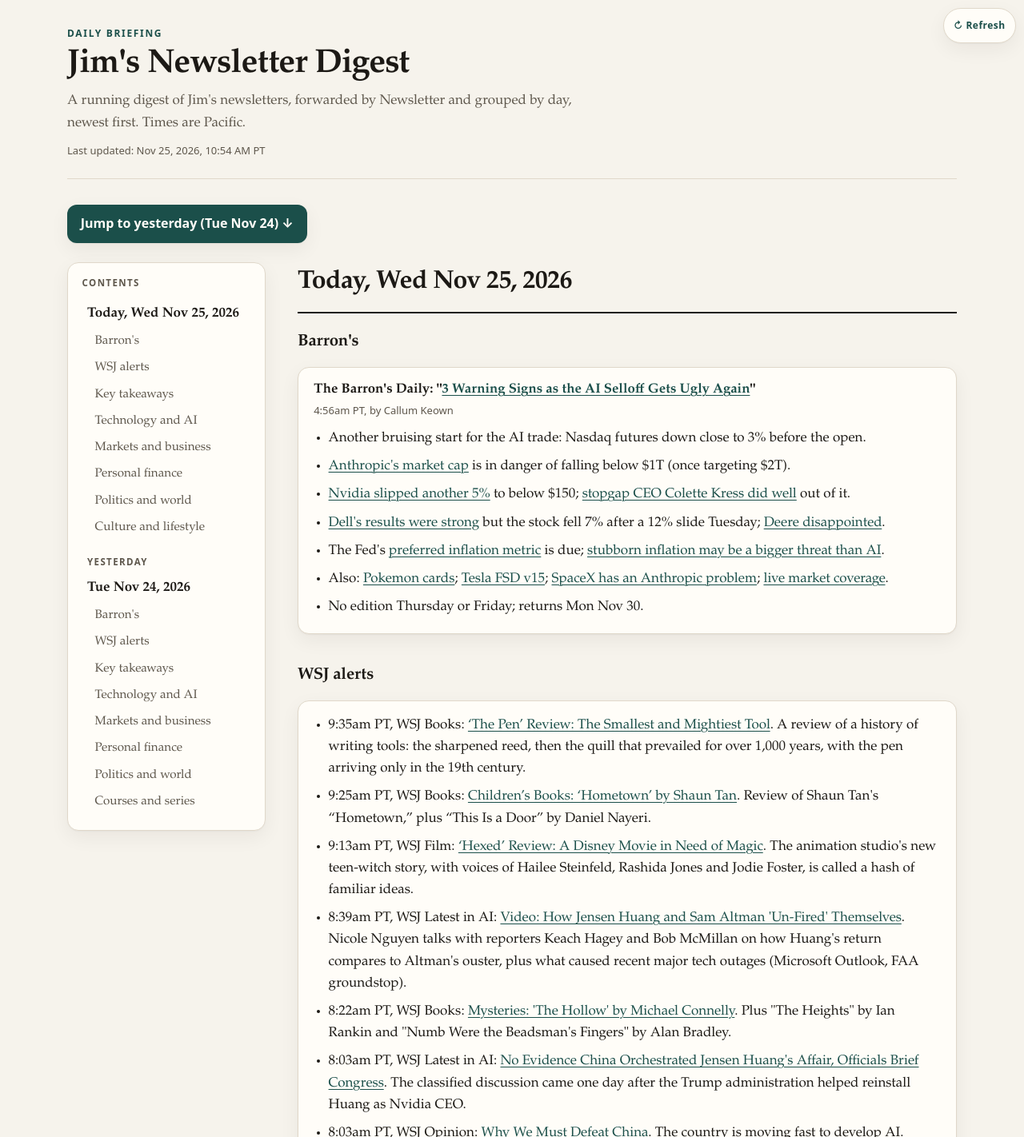
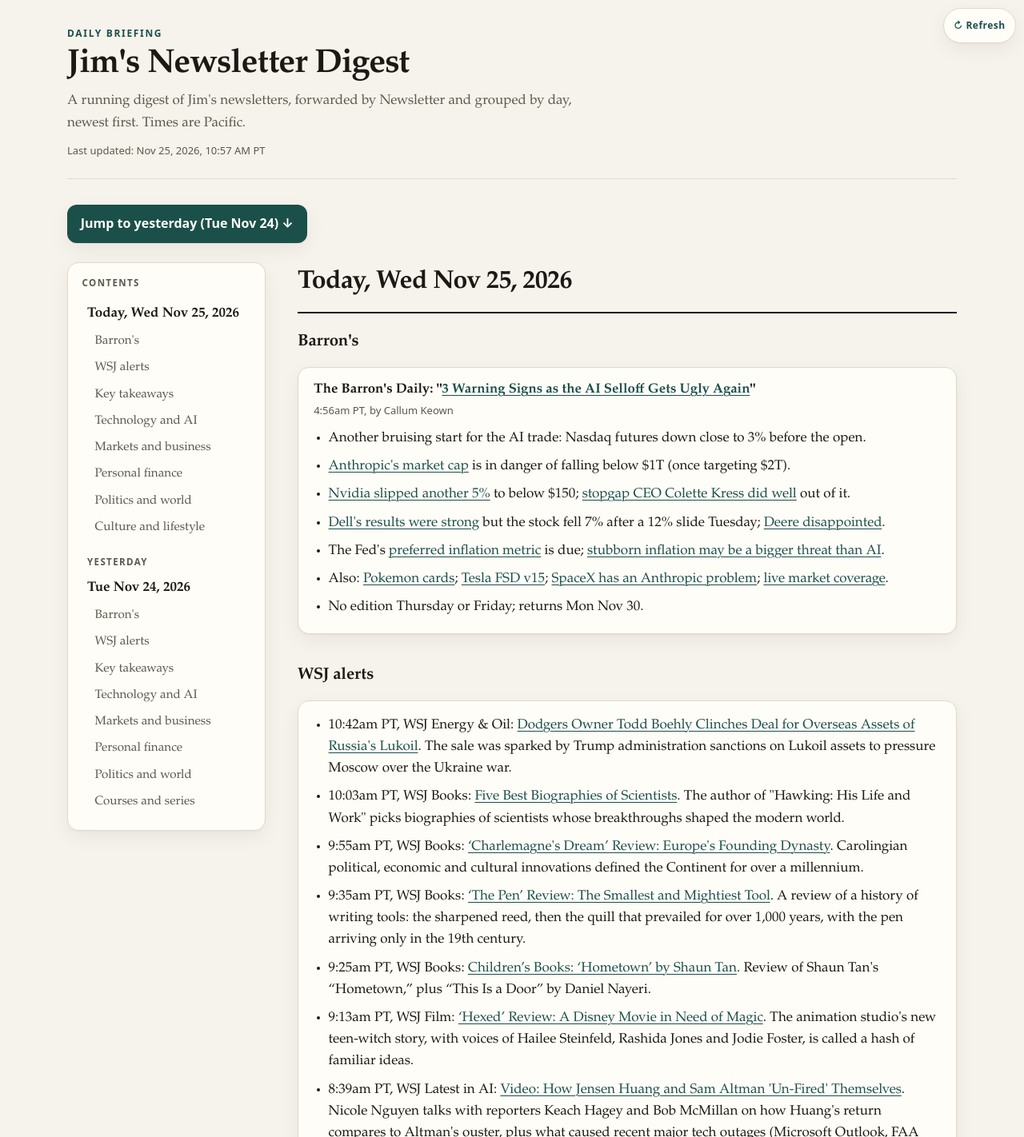
Before and after one commit to jmxiiu/newsletter-digest, a plain HTML site: page index.html in a window 1280 px wide. Shown: the top 1422 px of the page at 80% size. Drawn offline with Linux system fonts and the light colour scheme.

Commit message:
Add Nov 25 WSJ alerts: Lukoil/Boehly, Biographies of Scientists, Charlemagne's Dream

```diff
--- a/index.html
+++ b/index.html
@@ -381,7 +381,7 @@
       <p class="kicker">Daily briefing</p>
       <h1>Jim's Newsletter Digest</h1>
       <p class="summary">A running digest of Jim's newsletters, forwarded by Newsletter and grouped by day, newest first. Times are Pacific.</p>
-      <p class="updated">Last updated: Nov 25, 2026, 10:54 AM PT</p>
+      <p class="updated">Last updated: Nov 25, 2026, 10:57 AM PT</p>
     </header>
 
     <p class="jump-yesterday"><a href="#2026-11-24">Jump to yesterday (Tue Nov 24) ↓</a></p>
@@ -439,6 +439,9 @@
             <h3>WSJ alerts</h3>
             <section class="item">
               <ul class="facts">
+                <li>10:42am PT, WSJ Energy &amp; Oil: <a href="https://www.wsj.com/business/deals/dodgers-owner-todd-boehly-clinches-deal-for-overseas-assets-of-russias-lukoil-9679356a" target="_blank" rel="noopener noreferrer">Dodgers Owner Todd Boehly Clinches Deal for Overseas Assets of Russia's Lukoil</a>. The sale was sparked by Trump administration sanctions on Lukoil assets to pressure Moscow over the Ukraine war.</li>
+                <li>10:03am PT, WSJ Books: <a href="https://www.wsj.com/arts-culture/books/five-best-biographies-of-scientists-e79ab34a" target="_blank" rel="noopener noreferrer">Five Best Biographies of Scientists</a>. The author of "Hawking: His Life and Work" picks biographies of scientists whose breakthroughs shaped the modern world.</li>
+                <li>9:55am PT, WSJ Books: <a href="https://www.wsj.com/arts-culture/books/charlemagnes-dream-review-europes-founding-dynasty-a68751cf" target="_blank" rel="noopener noreferrer">‘Charlemagne's Dream’ Review: Europe's Founding Dynasty</a>. Carolingian political, economic and cultural innovations defined the Continent for over a millennium.</li>
                 <li>9:35am PT, WSJ Books: <a href="https://www.wsj.com/arts-culture/books/the-pen-review-the-smallest-and-mightiest-tool-1cb179e1" target="_blank" rel="noopener noreferrer">‘The Pen’ Review: The Smallest and Mightiest Tool</a>. A review of a history of writing tools: the sharpened reed, then the quill that prevailed for over 1,000 years, with the pen arriving only in the 19th century.</li>
                 <li>9:25am PT, WSJ Books: <a href="https://www.wsj.com/arts-culture/books/childrens-books-hometown-by-shaun-tan-78665c9f" target="_blank" rel="noopener noreferrer">Children’s Books: ‘Hometown’ by Shaun Tan</a>. Review of Shaun Tan's “Hometown,” plus “This Is a Door” by Daniel Nayeri.</li>
                 <li>9:13am PT, WSJ Film: <a href="https://www.wsj.com/arts-culture/film/hexed-review-a-disney-movie-in-need-of-magic-9a3f6a15" target="_blank" rel="noopener noreferrer">‘Hexed’ Review: A Disney Movie in Need of Magic</a>. The animation studio's new teen-witch story, with voices of Hailee Steinfeld, Rashida Jones and Jodie Foster, is called a hash of familiar ideas.</li>
```
